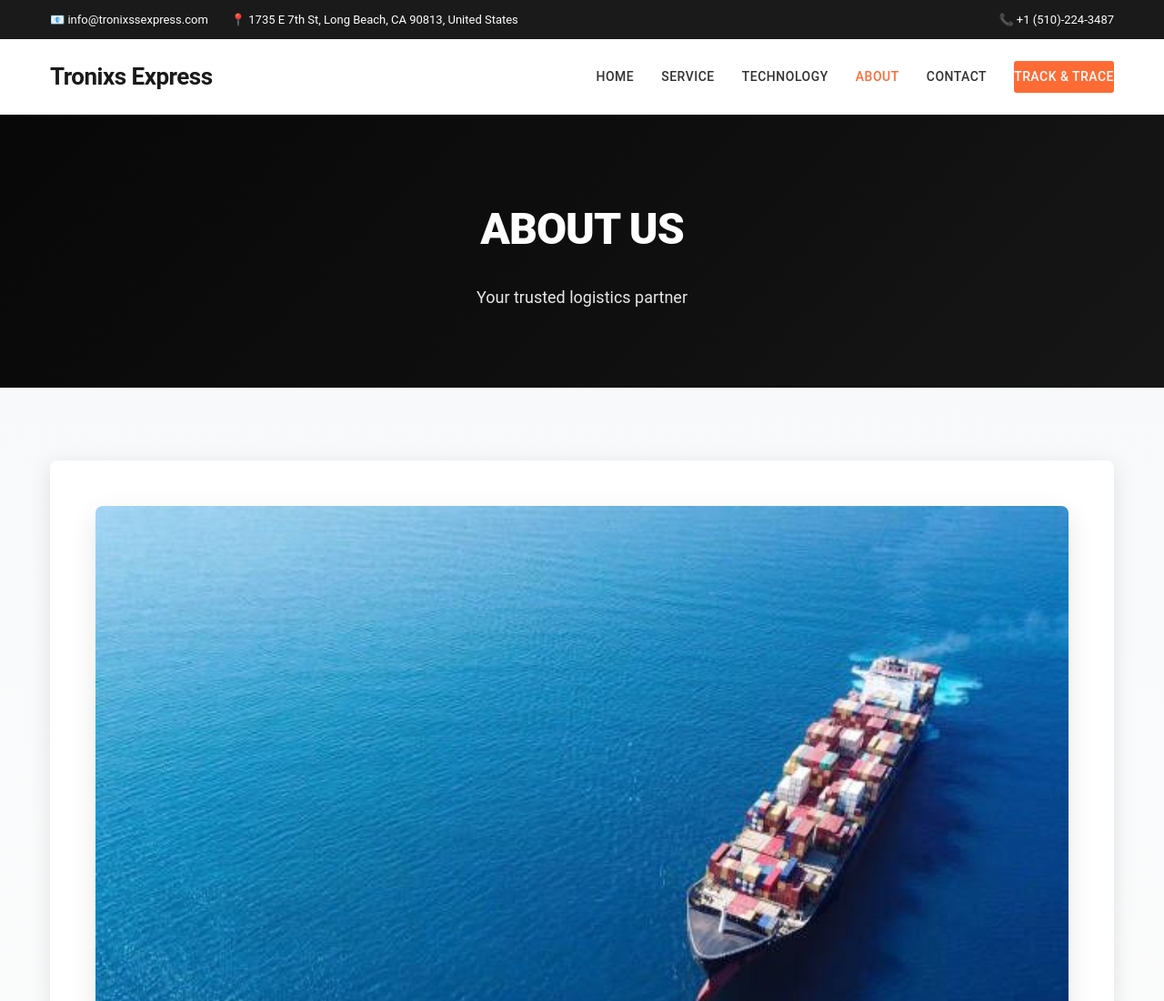
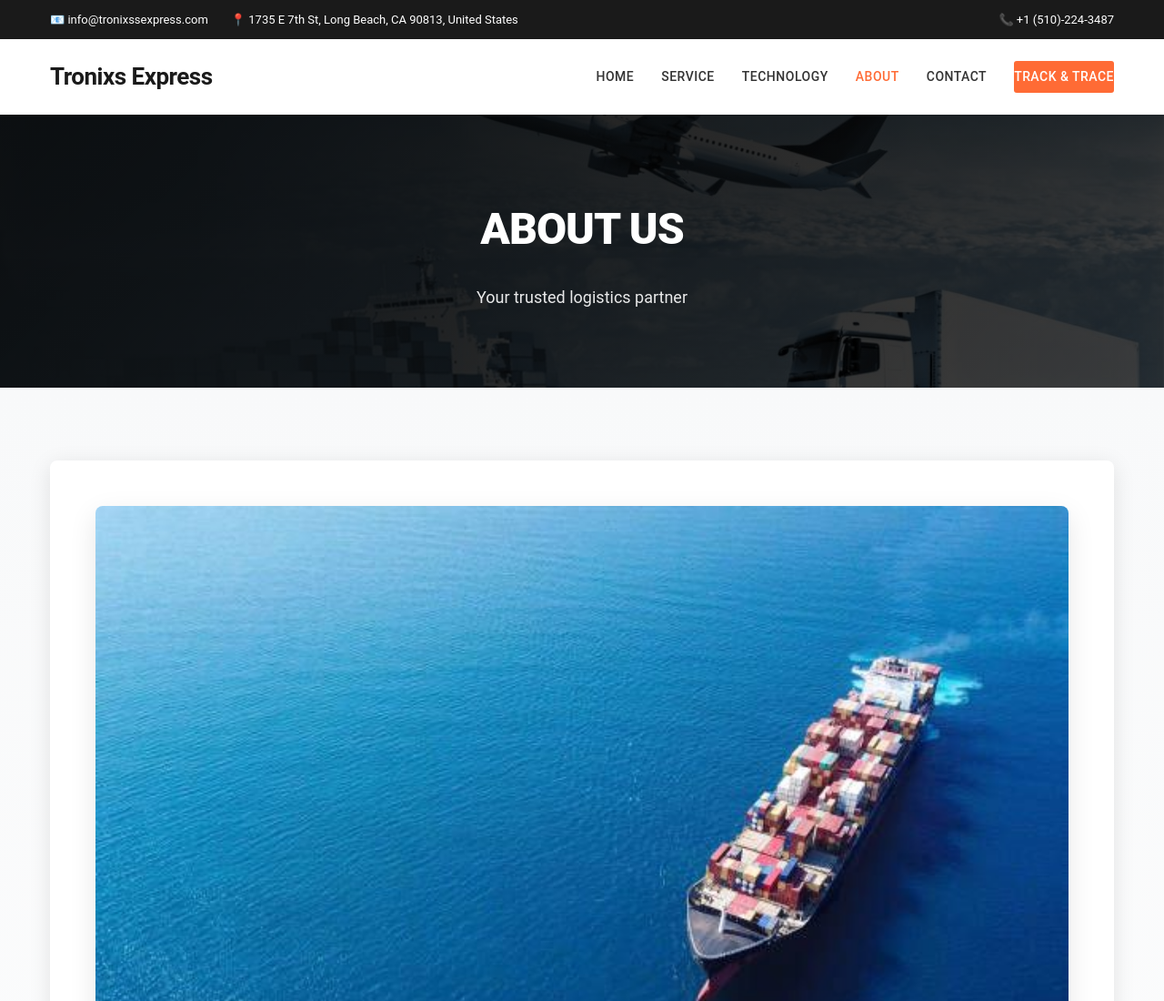
Before and after one commit to perevet74/tronixlogistics, a plain HTML site: page public/about.html in a window 1280 px wide. Shown: the top 1100 px of the page at 91% size. Drawn offline with Linux system fonts and the light colour scheme.

Commit message:
Add files via upload

```diff
--- a/public/about.html
+++ b/public/about.html
@@ -61,7 +61,8 @@
     </nav>
 
     <!-- Page Header -->
-    <section class="page-header">
+    <section class="page-header" style="background-image: url('images/banner23.jpg');">
+        <div class="page-header-overlay"></div>
         <div class="container">
             <h1>About Us</h1>
             <p>Your trusted logistics partner</p>
```
Also changed, not shown: public/contact.html (+2 -1 lines), public/index.html (+0 -2 lines), public/technology.html (+2 -1 lines), public/track.html (+2 -1 lines).
